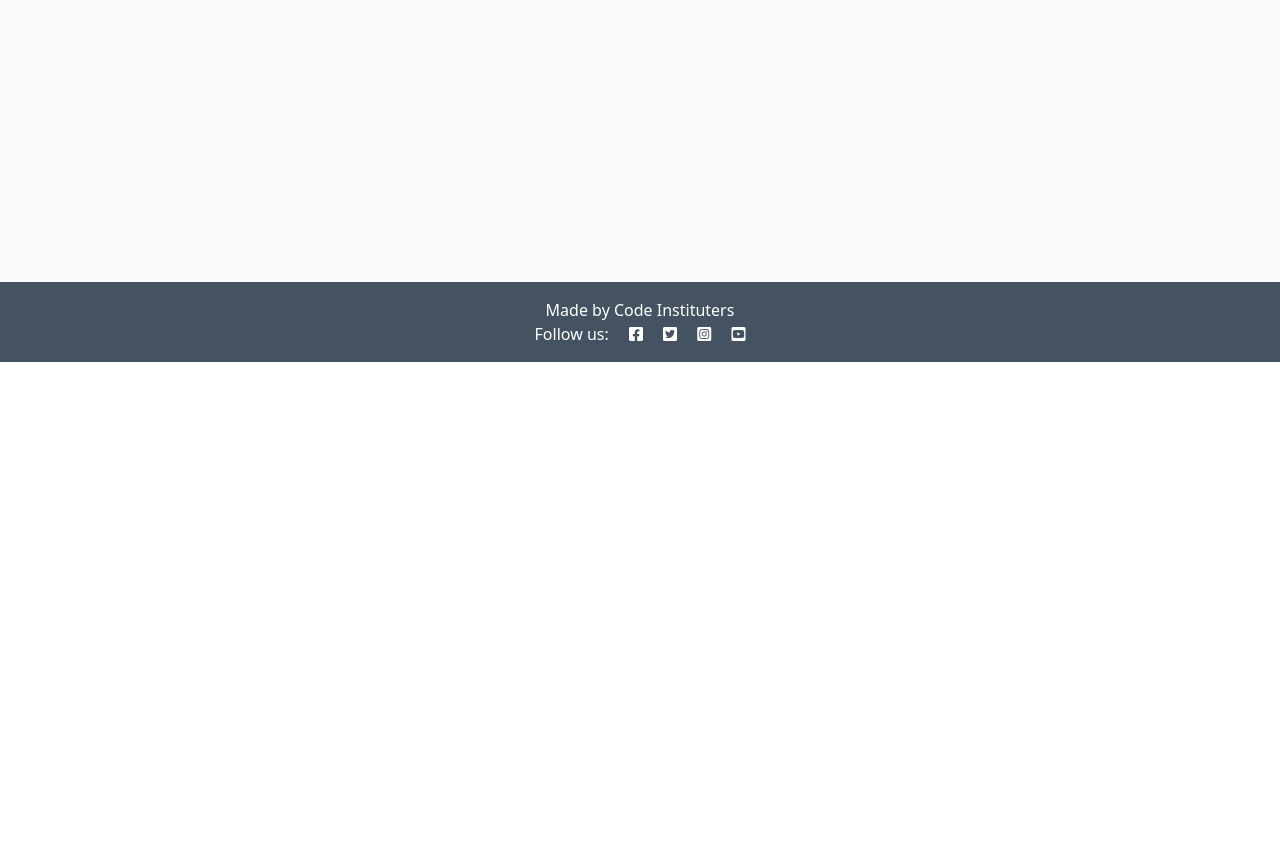
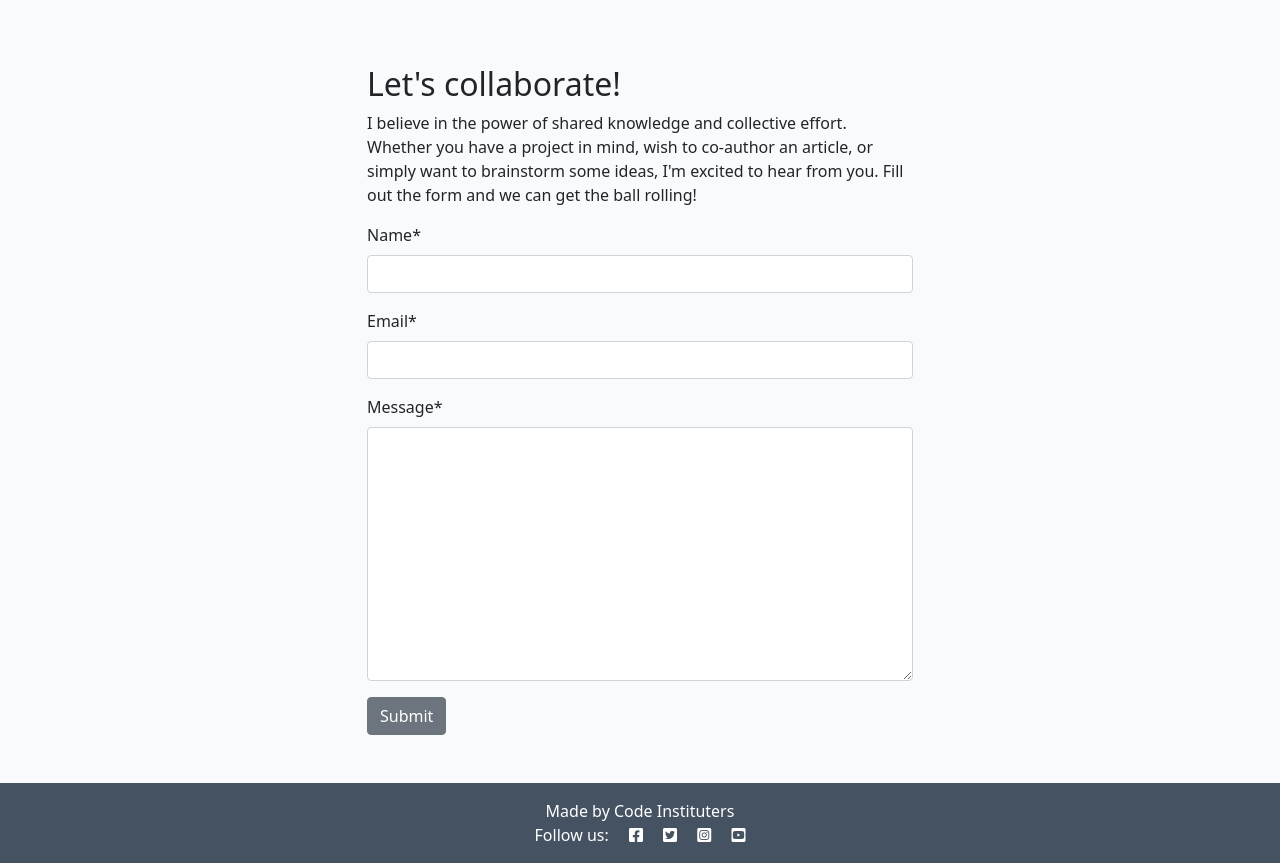
Before and after one commit to g-omarsdottir/database-project, a Django app: page /about/ in a window 1280 px wide. Shown: the part 438-1301 px from the top of the page. Before the commit the page ends 800 px from the top, so only its background shows below. Run offline with Django 4.2, Linux system fonts and the light colour scheme; data that the repository does not hold is empty; parts of the project's set-up code (start-up, migrations or seed data) failed here and were passed over; some libraries are stand-ins or nearby versions.

Commit message:
Add collaboration contact form

```diff
--- /dev/null
+++ b/about/forms.py
@@ -0,0 +1,8 @@
+from .models import CollaborateRequest
+from django import forms
+
+
+class CollaborateForm(forms.ModelForm):
+    class Meta:
+        model = CollaborateRequest
+        fields = ('name', 'email', 'message')
--- a/about/models.py
+++ b/about/models.py
@@ -8,3 +8,13 @@ class About(models.Model):
 
     def __str__(self):
         return f"{self.title}"
+
+
+class CollaborateRequest(models.Model):
+    name = models.CharField(max_length=200)
+    email = models.EmailField()
+    message = models.TextField()
+    read = models.BooleanField(default=False)
+
+    def __str__(self):
+        return f"Collaboration request from {self.name}"
--- a/about/templates/about/about.html
+++ b/about/templates/about/about.html
@@ -1,23 +1,42 @@
 {% extends 'base.html' %}
+{% load static %}
+{% load crispy_forms_tags %}
+
 {% block content %}
-{% load static %}
 <div class="container mt-5">
     <div class="row">
-        <div class="col-4 text-center">
+        <div class="col-12 col-md-4 text-center">
             <img src="{% static 'images/nobody.jpg' %}" width="75%">
         </div>
-        <div class="col-8">
-            <!-- Title goes between these h2 tags -->
+        <div class="col-12 col-md-8">
             <h2>{{ about.title }}</h2>
-            <!-- Content goes directly underneath this -->
-            <p>{{ about.content | safe }}</p>
+            {{ about.content | safe }}
         </div>
     </div>
     <div class="row">
         <div class="col text-right">
             <!-- Updated on field goes in here -->
+
             <p class="text-end"><em>Updated on: {{ about.updated_on }}</em></p>
         </div>
-      </div>
+    </div>
+    <div class="row justify-content-center">
+        <div class="col-12 col-md-6 my-5">
+            <h2>Let's collaborate!</h2>
+            <p>I believe in the power of shared knowledge and collective effort.
+                Whether you have a project in mind, wish to co-author
+                an article, or simply want to brainstorm some ideas,
+                I'm excited to hear from you. Fill out the form
+                and we can get the ball rolling!</p>
+
+            <!-- add your form here. Your submit button should
+                                have the classes of btn, btn-secondary -->
+            <form method="post">
+                {{ collaborate_form | crispy }}
+                {% csrf_token %}
+                <button class="btn btn-secondary" type="submit">Submit</button>
+            </form>
+        </div>
+    </div>
 </div>
 {% endblock content %}
--- a/about/views.py
+++ b/about/views.py
@@ -1,6 +1,6 @@
 from django.shortcuts import render
 from .models import About
-
+from .forms import CollaborateForm
 
 # Create your views here.
 def about_me(request):
@@ -9,9 +9,12 @@ def about_me(request):
     """
 
     about = About.objects.all().order_by('-updated_on').first()
+    collaborate_form = CollaborateForm()
 
     return render(
         request,
         "about/about.html",
-        {"about": about},
+        {"about": about,
+        "collaborate_form": collaborate_form
+        },
     )
--- a/codestar/settings.py
+++ b/codestar/settings.py
@@ -54,6 +54,8 @@ INSTALLED_APPS = [
     'allauth',
     'allauth.account',
     'allauth.socialaccount',
+    'crispy_forms',
+    'crispy_bootstrap5',
     "django_summernote",
     "blog",
     "about",
@@ -62,6 +64,9 @@ INSTALLED_APPS = [
 SITE_ID = 1
 LOGIN_REDIRECT_URL = '/'
 LOGOUT_REDIRECT_URL = '/'
+
+CRISPY_ALLOWED_TEMPLATE_PACKS = "bootstrap5"
+CRISPY_TEMPLATE_PACK = "bootstrap5"
 
 MIDDLEWARE = [
     "django.middleware.security.SecurityMiddleware",
--- a/requirements.txt
+++ b/requirements.txt
@@ -1,7 +1,9 @@
 asgiref==3.8.1
+crispy-bootstrap5==0.7
 dj-database-url==0.5.0
 Django==4.2.11
 django-allauth==0.57.2
+django-crispy-forms==2.1
 django-summernote==0.8.20.0
 gunicorn==20.1.0
 oauthlib==3.2.2
--- a/templates/account/signup.html
+++ b/templates/account/signup.html
@@ -1,5 +1,5 @@
-{% extends "base.html" %} {% load i18n %} {% block head_title %}{% trans
-"Signup" %}{% endblock head_title %} {% block content %}
+{% extends "base.html" %} {% load i18n %} {% block head_title %}
+{% trans "Signup" %}{% endblock head_title %} {% block content %}
 <div class="container">
   <div class="row">
     <div class="col-md-8 mt-3 offset-md-2">
--- a/templates/base.html
+++ b/templates/base.html
@@ -1,39 +1,25 @@
-{% load static %} {% url 'home' as home_url %}
-{% url 'about' as about_url %}
-{% url 'account_login' as login_url %}
-{% url 'account_signup' as signup_url %}
+{% load static %} {% url 'home' as home_url %} {% url 'about' as about_url %}
+{% url 'account_login' as login_url %} {% url 'account_signup' as signup_url %}
 {% url 'account_logout' as logout_url %}
 
 <!DOCTYPE html>
 <html class="h-100" lang="en">
+
 <head>
   <title>CodeStar Blog</title>
   <meta name="viewport" content="width=device-width, initial-scale=1" />
 
   <!-- Google Fonts CSS -->
   <link rel="preconnect" href="https://fonts.gstatic.com" />
-    <link
-      href="https://fonts.googleapis.com/css2?family=Roboto:wght@300&display=swap"
-      rel="stylesheet"
-    />
-    <link
-      href="https://fonts.googleapis.com/css2?family=Lato:wght@300;700&display=swap"
-      rel="stylesheet"
-    />
+  <link href="https://fonts.googleapis.com/css2?family=Roboto:wght@300&display=swap" rel="stylesheet" />
+  <link href="https://fonts.googleapis.com/css2?family=Lato:wght@300;700&display=swap" rel="stylesheet" />
 
   <!-- Font Awesome CSS -->
-    <link
-      rel="stylesheet"
-      href="https://cdnjs.cloudflare.com/ajax/libs/font-awesome/5.15.3/css/all.min.css"
-    />
+  <link rel="stylesheet" href="https://cdnjs.cloudflare.com/ajax/libs/font-awesome/5.15.3/css/all.min.css" />
 
   <!-- Bootstrap CSS -->
-    <link
-      href="https://cdn.jsdelivr.net/npm/bootstrap@5.0.1/dist/css/bootstrap.min.css"
-      rel="stylesheet"
-      integrity="sha384-+0n0xVW2eSR5OomGNYDnhzAbDsOXxcvSN1TPprVMTNDbiYZCxYbOOl7+AMvyTG2x"
-      crossorigin="anonymous"
-    />
+  <link href="https://cdn.jsdelivr.net/npm/bootstrap@5.0.1/dist/css/bootstrap.min.css" rel="stylesheet"
+    integrity="sha384-+0n0xVW2eSR5OomGNYDnhzAbDsOXxcvSN1TPprVMTNDbiYZCxYbOOl7+AMvyTG2x" crossorigin="anonymous" />
 
   <!-- Custom CSS -->
   <link rel="stylesheet" href="{% static 'css/style.css' %}" />
@@ -43,67 +29,35 @@
   <!-- Navigation -->
   <nav class="navbar navbar-expand-lg navbar-light bg-white">
     <div class="container-fluid">
-        <a class="navbar-brand" href="{% url 'home' %}"
-          ><span class="brand"
-            >c<span class="red-o">o</span>de<span class="thin"
-              >|star</span
-            ></span
-          ></a
-        >
-        <button
-          class="navbar-toggler"
-          type="button"
-          data-bs-toggle="collapse"
-          data-bs-target="#navbarText"
-          aria-controls="navbarText"
-          aria-expanded="false"
-          aria-label="Toggle navigation"
-        >
+      <a class="navbar-brand" href="{% url 'home' %}"><span class="brand">c<span class="red-o">o</span>de<span
+            class="thin">|star</span></span></a>
+      <button class="navbar-toggler" type="button" data-bs-toggle="collapse" data-bs-target="#navbarText"
+        aria-controls="navbarText" aria-expanded="false" aria-label="Toggle navigation">
         <span class="navbar-toggler-icon"></span>
       </button>
       <div class="collapse navbar-collapse" id="navbarText">
         <ul class="navbar-nav me-auto mb-2 mb-lg-0">
           <li class="nav-item">
-              <a
-                class="nav-link {% if request.path == home_url %}active{% endif %}"
-                aria-current="page"
-                href="{% url 'home' %}"
-                >Home</a
-              >
+            <a class="nav-link {% if request.path == home_url %}active{% endif %}" aria-current="page"
+              href="{% url 'home' %}">Home</a>
           </li>
           <li>
-              <a
-                class="nav-link {% if request.path == home_url %}active{% endif %}"
-                aria-current="page"
-                href="{% url 'about' %}"
-                >About</a
-              >
+            <a class="nav-link {% if request.path == home_url %}active{% endif %}" aria-current="page"
+              href="{% url 'about' %}">About</a>
           </li>
           {% if user.is_authenticated %}
           <li class="nav-item">
-              <a
-                class="nav-link {% if request.path == logout_url %}active{% endif %}"
-                aria-current="page"
-                href="{% url 'account_logout' %}"
-                >Logout</a
-              >
+            <a class="nav-link {% if request.path == logout_url %}active{% endif %}" aria-current="page"
+              href="{% url 'account_logout' %}">Logout</a>
           </li>
           {% else %}
           <li class="nav-item">
-              <a
-                class="nav-link {% if request.path == signup_url %}active{% endif %}"
-                aria-current="page"
-                href="{% url 'account_signup' %}"
-                >Register</a
-              >
+            <a class="nav-link {% if request.path == signup_url %}active{% endif %}" aria-current="page"
+              href="{% url 'account_signup' %}">Register</a>
           </li>
           <li class="nav-item">
-              <a
-                class="nav-link {% if request.path == login_url %}active{% endif %}"
-                aria-current="page"
-                href="{% url 'account_login' %}"
-                >Login</a
-              >
+            <a class="nav-link {% if request.path == login_url %}active{% endif %}" aria-current="page"
+              href="{% url 'account_login' %}">Login</a>
           </li>
           {% endif %}
         </ul>
@@ -114,13 +68,27 @@
     </div>
   </nav>
 
+  <!-- displaying Django messages -->
+  <div class="container">
+    <div class="row">
+      <div class="col-md-8 offset-md-2">
+        {% for message in messages %}
+        <div class="alert {{ message.tags }} alert-dismissible
+        fade show" id="msg" role="alert">
+          {{ message | safe }}
+          <button type="button" class="btn-close" data-bs-dismiss="alert" aria-label="Close"></button>
+        </div>
+        {% endfor %}
+      </div>
+    </div>
+  </div>
+
   <main class="flex-shrink-0 main-bg">
     {% if user.is_authenticated %}
     <p class="text-end m-3">You are logged in as {{ user }}</p>
     {% else %}
     <p class="text-end m-3">You are not logged in</p>
-      {% endif %}
-      {% block content %}
+    {% endif %} {% block content %}
     <!-- Content Goes here -->
     {% endblock content %}
   </main>
@@ -138,11 +106,10 @@
     </p>
   </footer>
 
-    <script
-      src="https://cdn.jsdelivr.net/npm/bootstrap@5.0.1/dist/js/bootstrap.bundle.min.js"
+  <script src="https://cdn.jsdelivr.net/npm/bootstrap@5.0.1/dist/js/bootstrap.bundle.min.js"
     integrity="sha384-gtEjrD/SeCtmISkJkNUaaKMoLD0//ElJ19smozuHV6z3Iehds+3Ulb9Bn9Plx0x4"
-      crossorigin="anonymous"
-    ></script>
+    crossorigin="anonymous"></script>
   <script src="{% static 'js/script.js' %}"></script>
 </body>
+
 </html>
```
Also changed, not shown: about/admin.py (+14 -1 lines), blog/forms.py (added, +8 -0 lines), blog/templates/blog/post_detail.html (+19 -0 lines), blog/views.py (+30 -6 lines), about/migrations/0002_collaboraterequest.py (added). Lines whose indentation alone changed are shown as unchanged.
